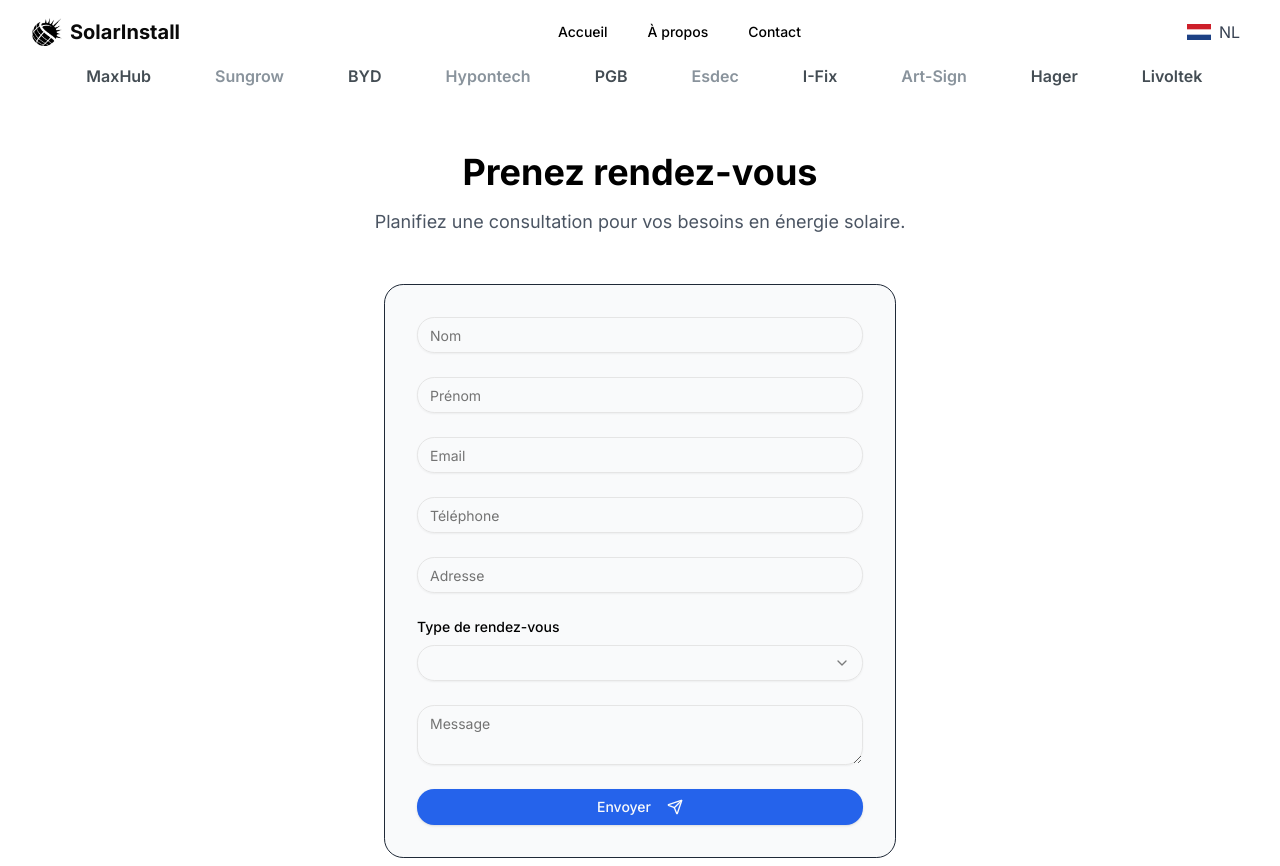
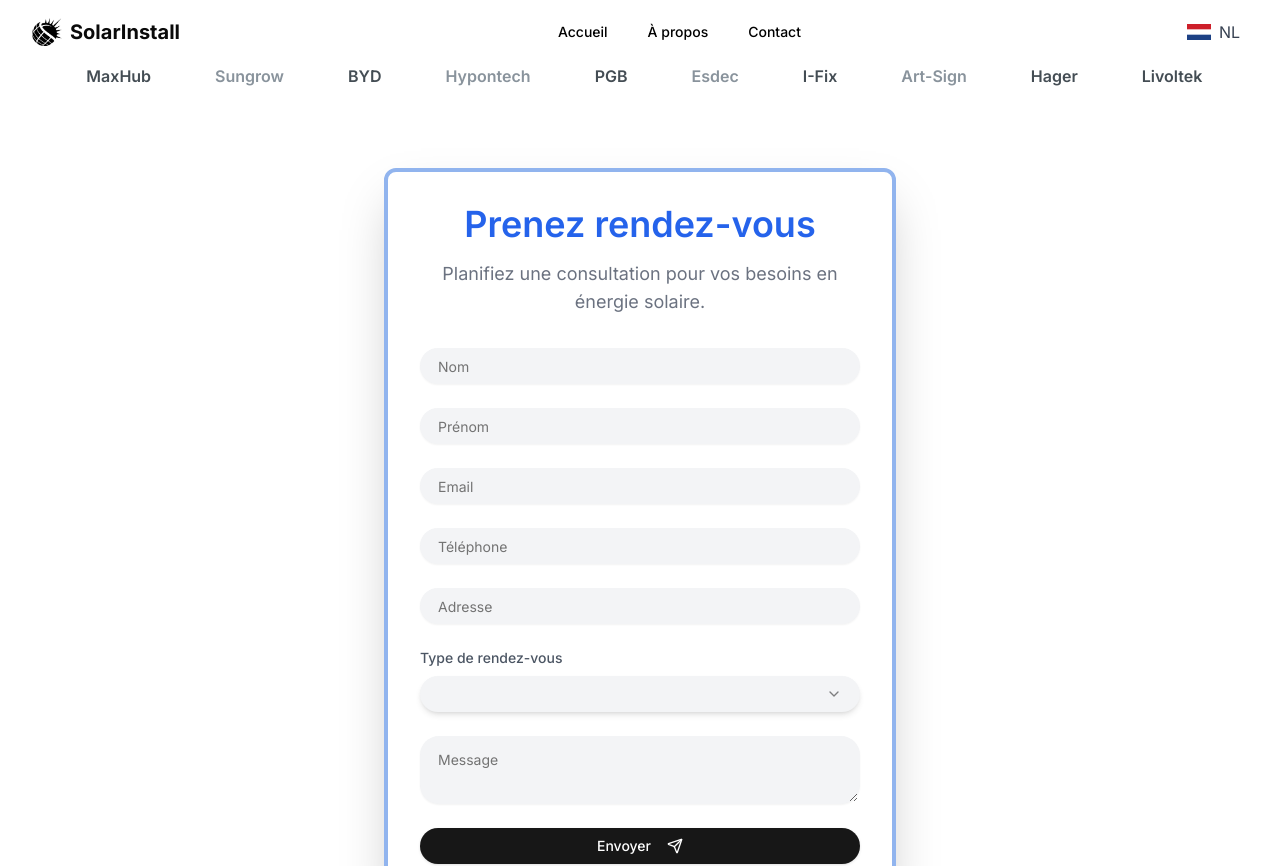
Before and after one commit to charliestalberg667/solarinstall, a Next.js app: page /appointment in a window 1280 px wide. Shown: the top 866 px of the page. Built offline with nearby package versions, Linux system fonts and the light colour scheme.

Commit message:
appointment

```diff
--- a/package.json
+++ b/package.json
@@ -19,6 +19,7 @@
     "class-variance-authority": "^0.7.1",
     "clsx": "^2.1.1",
     "country-flag-icons": "^1.5.14",
+    "dotenv": "^16.4.7",
     "lucide-react": "^0.471.1",
     "next": "^15.1.4",
     "nodemailer": "^6.9.16",
--- a/src/app/api/appointment/route.ts
+++ b/src/app/api/appointment/route.ts
@@ -1,23 +1,23 @@
-import { type NextRequest, NextResponse } from "next/server";
-import { Resend } from "resend";
+import 'dotenv/config';
+                import { type NextRequest, NextResponse } from 'next/server';
+                import { Resend } from 'resend';
 
                 export async function POST(req: NextRequest) {
                   try {
-    const { name, email, phone, address, message, appointmentType } =
-      await req.json();
+                    const { name, email, phone, address, message, appointmentType } = await req.json();
 
                     if (!name || !email || !phone || !address || !message || !appointmentType) {
                       return NextResponse.json(
-        { message: "All fields are required" },
-        { status: 400 },
+                        { message: 'All fields are required' },
+                        { status: 400 }
                       );
                     }
 
                     const resend = new Resend(process.env.RESEND_API_KEY);
 
                     const mailOptions = {
-      from: "SolarInstall Contact <onboarding@resend.dev>",
-      to: "gst@solarstock.be",
+                      from: 'SolarInstall Contact <onboarding@resend.dev>',
+                      to: 'gst@solarstock.be',
                       reply_to: email,
                       subject: `SolarInstall Appointment Request (${name})`,
                       text: `
@@ -40,23 +40,28 @@ ${message}
                 <p><strong>Address:</strong> ${address}</p>
                 <p><strong>Appointment Type:</strong> ${appointmentType}</p>
                 <h3>Message:</h3>
-<p>${message.replace(/\n/g, "<br>")}</p>
+                <p>${message.replace(/\n/g, '<br>')}</p>
                       `,
                     };
 
-    const { error } = await resend.emails.send(mailOptions);
-    if (error) {
-      throw error;
+                    interface EmailResponse {
+                      error?: { message: string } | null;
                     }
+
+                    const response: EmailResponse = await resend.emails.send(mailOptions);
+                    if (response.error) {
+                      throw new Error(response.error.message);
+                    }
+
                     return NextResponse.json(
-      { message: "Appointment request sent successfully!" },
-      { status: 200 },
+                      { message: 'Appointment request sent successfully!' },
+                      { status: 200 }
                     );
                   } catch (error) {
-    console.error("Email sending error:", error);
+                    console.error('Email sending error:', error);
                     return NextResponse.json(
-      { message: "Failed to send appointment request" },
-      { status: 500 },
+                      { message: 'Failed to send appointment request' },
+                      { status: 500 }
                     );
                   }
                 }
--- a/src/app/appointment/page.tsx
+++ b/src/app/appointment/page.tsx
@@ -106,7 +106,7 @@ export default function Appointment() {
           description: "We will contact you soon.",
         });
         setName("");
-        setPrenom(""); // Reset prenom
+        setPrenom("");
         setEmail("");
         setPhone("");
         setAddress("");
@@ -124,57 +124,63 @@ export default function Appointment() {
   };
 
   return (
-    <div className="min-h-screen bg-white text-black">
-      <div className="container mx-auto px-6 py-6">
-        <div className="text-center mb-12">
-          <h1 className="text-4xl font-bold mb-4">{title}</h1>
-          <p className="text-lg text-gray-600">{description}</p>
+      <div className=" min-h-screen flex justify-center items-center p-10">
+        <div className="bg-white p-8 border-4 border-[#91b4ee] rounded-xl shadow-2xl max-w-lg w-full">
+          <div className="text-center mb-8">
+            <h1 className="text-4xl font-semibold text-blue-600 mb-4">{title}</h1>
+            <p className="text-lg text-gray-500">{description}</p>
           </div>
-        <div className="bg-gray-50 p-8 rounded-lg border border-gray-800 max-w-lg mx-auto">
+
           <form onSubmit={handleSubmit} className="space-y-6">
+            {/* Champs Input avec touche de rose */}
             <Input
                 placeholder={nameLabel}
                 value={name}
                 onChange={(e) => setName(e.target.value)}
                 required
+                className="bg-gray-100 border-2 border-transparent rounded-lg px-4 py-3 focus:ring-2 transition-all duration-300 ease-in-out"
             />
+
             <Input
-              placeholder={prenomLabel} // Added input for prenom
+                placeholder={prenomLabel}
                 value={prenom}
                 onChange={(e) => setPrenom(e.target.value)}
                 required
+                className="bg-gray-100 border-2 border-transparent rounded-lg px-4 py-3 focus:ring-2  transition-all duration-300 ease-in-out"
             />
+
             <Input
                 placeholder={emailLabel}
                 value={email}
                 type="email"
                 onChange={(e) => setEmail(e.target.value)}
                 required
+                className="bg-gray-100 border-2 border-transparent rounded-lg px-4 py-3 focus:ring-2 transition-all duration-300 ease-in-out"
             />
+
             <Input
                 placeholder={phoneLabel}
                 value={phone}
                 onChange={(e) => setPhone(e.target.value)}
                 required
+                className="bg-gray-100 border-2 border-transparent rounded-lg px-4 py-3 focus:ring-2 transition-all duration-300 ease-in-out"
             />
+
             <Input
                 placeholder={addressLabel}
                 value={address}
                 onChange={(e) => setAddress(e.target.value)}
                 required
+                className="bg-gray-100 border-2 border-transparent rounded-lg px-4 py-3 focus:ring-2 transition-all duration-300 ease-in-out"
             />
+
+            {/* Sélecteur dynamique avec rose et ombre */}
             <div className="space-y-2">
-              <label
-                htmlFor="appointmentType"
-                className="block text-sm font-medium"
-              >
+              <label htmlFor="appointmentType" className="block text-sm font-medium text-gray-600">
                 {typeLabel}
               </label>
-              <Select
-                value={appointmentType}
-                onValueChange={setAppointmentType}
-              >
-                <SelectTrigger className="w-full">
+              <Select value={appointmentType} onValueChange={setAppointmentType}>
+                <SelectTrigger className="w-full bg-gray-100 border-2 border-transparent rounded-lg px-4 py-3 focus:ring-2 transition-all duration-300 ease-in-out shadow-md hover:shadow-lg">
                   <SelectValue placeholder={typeLabel} />
                 </SelectTrigger>
                 <SelectContent>
@@ -186,19 +192,23 @@ export default function Appointment() {
                 </SelectContent>
               </Select>
             </div>
+
+            {/* Textarea stylisée avec rose au focus */}
             <Textarea
                 placeholder={messageLabel}
                 value={message}
                 onChange={(e) => setMessage(e.target.value)}
                 required
+                className="bg-gray-100 border-2 border-transparent rounded-lg px-4 py-3 focus:ring-2  transition-all duration-300 ease-in-out"
             />
-            <Button type="submit" className="bg-blue-600 w-full">
+
+            {/* Bouton de soumission avec rose au survol */}
+            <Button type="submit" className=" text-white w-full py-3 rounded-lg  transition-all duration-300 ease-in-out focus:outline-none focus:ring-4 ">
               {submitButton} <Send className="ml-2 h-4 w-4" />
             </Button>
           </form>
-
         </div>
       </div>
-    </div>
+
   );
 }
--- a/src/app/globals.css
+++ b/src/app/globals.css
@@ -18,7 +18,7 @@
 
 @layer base {
   body {
-    @apply text-gray-900 dark:text-gray-100 bg-gray-100 dark:bg-gray-900;
+    @apply text-gray-900 dark:text-gray-100 bg-[#F5F5F7] dark:bg-gray-900;
   }
   :root {
     --background: 0 0% 100%;
--- a/src/components/footer.tsx
+++ b/src/components/footer.tsx
@@ -23,7 +23,7 @@ const Footer = () => {
   const { copyright, conditions, privacy, contact } = content[language];
 
   return (
-    <footer className="bg-gray-200 text-black py-6 mt-16">
+    <footer className=" py-6 bg-[#F5F5F5] text-[#003366] p-6 mt-24">
       <div className="container mx-auto text-center px-4">
         <p className="text-sm md:text-base">
           &copy; {new Date().getFullYear()} {copyright}
--- a/src/components/ui/input.tsx
+++ b/src/components/ui/input.tsx
@@ -8,7 +8,7 @@ const Input = React.forwardRef<HTMLInputElement, React.ComponentProps<"input">>(
       <input
         type={type}
         className={cn(
-          "flex h-9 w-full rounded-md border border-input bg-transparent px-3 py-1 text-base shadow-sm transition-colors file:border-0 file:bg-transparent file:text-sm file:font-medium file:text-foreground placeholder:text-muted-foreground focus-visible:outline-none focus-visible:ring-1 focus-visible:ring-ring disabled:cursor-not-allowed disabled:opacity-50 md:text-sm",
+          "flex h-9 w-full rounded-md bg-transparent px-3 py-1 text-base shadow-sm transition-colors file:border-0 file:bg-transparent file:text-sm file:font-medium file:text-foreground placeholder:text-muted-foreground focus-visible:outline-none focus-visible:ring-1 focus-visible:ring-ring disabled:cursor-not-allowed disabled:opacity-50 md:text-sm",
           className,
         )}
         ref={ref}
```
Lines whose indentation alone changed are shown as unchanged.
